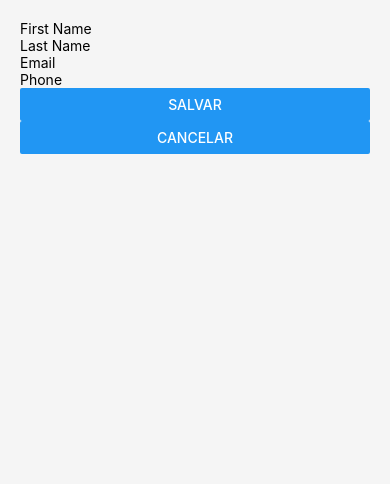
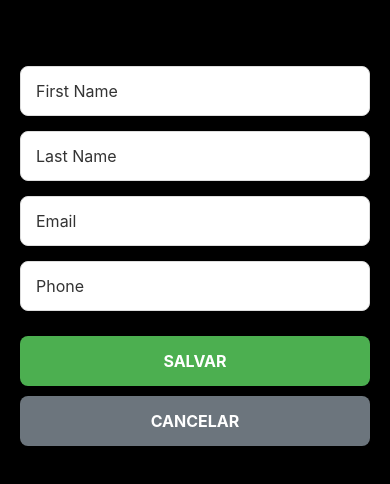
Before and after one commit to Murilomzanetti/CrudApp, a React Native app: screen /AddEdit in a window 390 px wide. Shown: the top 484 px of the page. Built offline with nearby package versions, Linux system fonts and the light colour scheme; no server answers.

Commit message:
feat: Estilização atualizada

```diff
--- a/backend/db.json
+++ b/backend/db.json
@@ -8,20 +8,6 @@
       "phone": "8329898992829829"
     },
     {
-      "firstName": "Pao",
-      "lastName": "Pao",
-      "email": "Pao",
-      "phone": "832989899282982",
-      "id": "d625"
-    },
-    {
-      "firstName": "Arroz",
-      "lastName": "Bendito",
-      "email": "C",
-      "phone": "19929292929",
-      "id": "b096"
-    },
-    {
       "id": "2",
       "firstName": "Maria",
       "lastName": "Oliveira",
@@ -29,11 +15,11 @@
       "phone": "11977665544"
     },
     {
-      "id": "3",
       "firstName": "Lucas",
       "lastName": "Souza",
-      "email": "lucas.dev@web.br",
-      "phone": "21966554433"
+      "email": "lucas.dev@web.com.br",
+      "phone": "21966554433",
+      "id": "3"
     },
     {
       "id": "4",
--- a/src/screens/AddEditScreen.js
+++ b/src/screens/AddEditScreen.js
@@ -1,5 +1,5 @@
 import React, { useState } from "react";
-import { View, TextInput, Button } from "react-native";
+import { View, Text, TextInput, Button, TouchableOpacity } from "react-native";
 
 import styles from "../styles/styles";
 
@@ -26,39 +26,45 @@ export default function AddEditScreen({ route, navigation }) {
 
     return(
         <View style={styles.container}>
+            <Text style={styles.title}>
+                {person ? "Editar Pessoa" : "Nova Pessoa"}
+            </Text>
+
             <TextInput
+                style={styles.input}
                 placeholder="First Name"
                 value={firstName}
                 onChangeText={setFirstName}
             />
 
             <TextInput
+                style={styles.input}
                 placeholder="Last Name"
                 value={lastName}
                 onChangeText={setLastName}
             />
 
             <TextInput
+                style={styles.input}
                 placeholder="Email"
                 value={email}
                 onChangeText={setEmail}
             />
 
             <TextInput
+                style={styles.input}
                 placeholder="Phone"
                 value={phone}
                 onChangeText={setPhone}
             />
 
-            <Button
-                title= "Salvar"
-                onPress={save}
-            />
+            <TouchableOpacity style={styles.btnSave} onPress={save}>
+                <Text style={styles.buttonText}>SALVAR</Text>
+            </TouchableOpacity>
 
-            <Button
-                title= "Cancelar"
-                onPress={() => navigation.goBack()}
-            />
+            <TouchableOpacity style={styles.btnCancel} onPress={() => navigation.goBack()}>
+                <Text style={styles.buttonText}>CANCELAR</Text>
+            </TouchableOpacity>
         </View>
     );
 
--- a/src/screens/HomeScreen.js
+++ b/src/screens/HomeScreen.js
@@ -1,5 +1,5 @@
 import React, { useEffect, useState, useCallback } from "react";
-import { View, Text, FlatList, Button, TextInput} from "react-native";
+import { View, Text, FlatList, Button, TextInput, TouchableOpacity} from "react-native";
 import { useFocusEffect } from "@react-navigation/native";
 
 import styles from "../styles/styles";
@@ -50,17 +50,19 @@ export default function HomeScreen({ navigation }){
             <Text style={styles.title}>Pessoas</Text>
 
             <TextInput
-                style={styles.inputSearch}
+                style={styles.input}
                 placeholder="Pesquisar por nome..."
                 placeholderTextColor="#666"
                 value={searchText}
                 onChangeText={handleSearch}
             />
 
-            <Button
-                title="Adicionar Pessoa"
+            <TouchableOpacity
+                style={styles.addButton}
                 onPress={() => navigation.navigate("AddEdit")}
-            />
+            >
+                <Text style={styles.addButtonText}>Adicionar Pessoas</Text>
+            </TouchableOpacity>
 
             <FlatList
                 data={people}
@@ -81,7 +83,7 @@ export default function HomeScreen({ navigation }){
 function CardPersonal({item, navigation, refresh}) {
     return(
         <View style={styles.card}>
-            <View>
+            <View style={styles.infoContainer}>
                 <Text style={styles.name}>
                     {item?.firstName} {item?.lastName}
                 </Text>
@@ -94,18 +96,22 @@ function CardPersonal({item, navigation, refresh}) {
                 </Text>
             </View>
 
-            <View>
-                <Button
-                    title="Editar"
-                    onPress={() => navigation.navigate("AddEdit", {person:item})}
-                />
-                <Button
-                    title="Deletar"
+            <View style={styles.actionButtons}>
+                <TouchableOpacity
+                    style={styles.btnEdit}
+                    onPress={() => navigation.navigate("AddEdit", { person: item })}
+                >
+                    <Text style={styles.btnText}>Editar</Text>
+                </TouchableOpacity>
+                <TouchableOpacity
+                    style={styles.btnDelete}
                     onPress={async () => {
                         await deletePerson(item.id);
                         refresh();
                     }}
-                />
+                >
+                    <Text style={styles.btnText}>Excluir</Text>
+                </TouchableOpacity>
             </View>
         </View>
     );
--- a/src/servers/configApi.js
+++ b/src/servers/configApi.js
@@ -1 +1 @@
-export const API_URL = "https://neat-cooks-attack.loca.lt";
+export const API_URL = "https://nice-dots-battle.loca.lt";
--- a/src/styles/styles.js
+++ b/src/styles/styles.js
@@ -4,7 +4,7 @@ export default StyleSheet.create({
     container: {
         flex: 1,
         padding: 20,
-        backgroundColor: "#f5f5f5"
+        backgroundColor: "#000",
     },
 
     title: {
@@ -13,26 +13,105 @@ export default StyleSheet.create({
         marginBottom: 20
     },
 
+    addButton: {
+        backgroundColor: "#4CAF50",
+        padding: 15,
+        borderRadius: 8,
+        alignItems: "center",
+        marginBottom: 20,
+    },
+
+    addButtonText: {
+        color: "#fff",
+        fontWeight: "bold",
+        fontSize: 16
+    },
+
     card: {
         flexDirection: "row",
         justifyContent: "center",
         backgroundColor: "#fff",
-        padding: 10,
+        padding: 15,
         marginBottom: 10,
-        borderRadius: 5
+        borderRadius: 8,
+        alignItems: "center",
+        elevation: 2,
+        shadowColor: "#000",
+    },
+
+    infoContainer: {
+        flex: 1,
     },
 
     name: {
-        fontSize: 14
+        fontSize: 16,
+        fontWeight: "bold",
     },
 
     email: {
-        fontSize: 10
+        fontSize: 13,
+        color: "#666",
+        marginTop: 2
     },
 
-    button: {
-        padding: 10,
+    actionButtons: {
+        flexDirection: "row",
+        gap: 8,
+    },
+
+    btnEdit: {
+        backgroundColor: "#2196F3",
+        padding: 8,
+        borderRadius: 5,
+        minWidth: 60,
+        alignItems: "center"
+    },
+
+    btnDelete: {
+        backgroundColor: "#F44336", // Vermelho (Exclusão)
+        padding: 8,
+        borderRadius: 5,
+        minWidth: 60,
+        alignItems: "center"
+    },
+
+    btnText: {
+        color: "#fff",
+        fontSize: 12,
+        fontWeight: "bold"
+    },
+
+    input: {
+        backgroundColor: "#fff",
+        height: 50,
+        borderColor: "#ddd",
+        borderWidth: 1,
+        borderRadius: 8,
+        paddingHorizontal: 15,
+        marginBottom: 15,
+        fontSize: 16,
+        color: "#333"
+    },
+
+    btnSave: {
         backgroundColor: "#4CAF50",
-        borderRadius: 5
+        padding: 15,
+        borderRadius: 8,
+        alignItems: "center",
+        marginTop: 10,
+        marginBottom: 10
+    },
+
+    btnCancel: {
+        backgroundColor: "#6c757d",
+        padding: 15,
+        borderRadius: 8,
+        alignItems: "center",
+    },
+
+    buttonText: {
+        color: "#fff",
+        fontWeight: "bold",
+        fontSize: 16,
     }
 });
```
Lines whose indentation alone changed are shown as unchanged.
